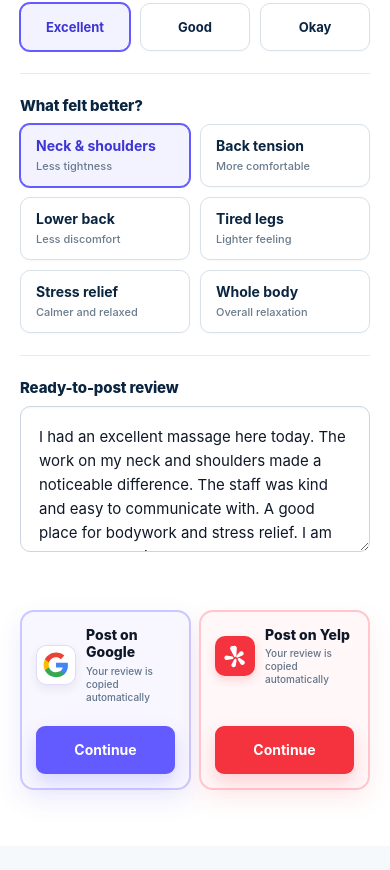
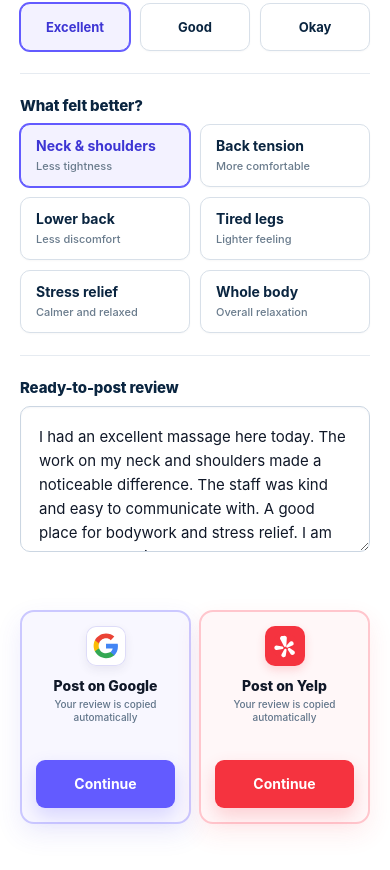
Before and after one commit to Alice1109-USA/review-assistant, a plain HTML site: page index.html in a window 390 px wide. Shown: the part 503-1373 px from the top of the page. Before the commit the page ends 1349 px from the top, so only its background shows below. Drawn offline with Linux system fonts and the light colour scheme.

Commit message:
Center mobile review card logos

```diff
--- a/index.html
+++ b/index.html
@@ -1199,18 +1199,25 @@
 
       .action.review-card {
         min-width: 0;
-        min-height: 180px;
+        min-height: 214px;
         padding: 14px;
-        grid-template-columns: 40px minmax(0, 1fr);
-        column-gap: 10px;
+        grid-template-columns: 1fr;
+        grid-template-rows: auto auto auto 1fr;
+        row-gap: 4px;
+        justify-items: center;
+        text-align: center;
       }
 
       .review-card .logo-badge,
       .review-card .yelp-logo {
+        grid-column: 1;
+        grid-row: 1;
         width: 40px;
         height: 40px;
+        margin-bottom: 7px;
         padding: 7px;
         border-radius: 10px;
+        justify-self: center;
       }
 
       .review-card .google-logo svg,
@@ -1219,11 +1226,29 @@
         height: 26px;
       }
 
-      .review-card strong { font-size: 14px; }
-      .review-card small { font-size: 10px; line-height: 1.3; }
+      .review-card strong {
+        grid-column: 1;
+        grid-row: 2;
+        align-self: auto;
+        justify-self: center;
+        font-size: 14px;
+        text-align: center;
+      }
+
+      .review-card small {
+        grid-column: 1;
+        grid-row: 3;
+        align-self: auto;
+        justify-self: center;
+        font-size: 10px;
+        line-height: 1.3;
+        text-align: center;
+      }
 
       .review-card .review-pill,
       .yelp-action .review-pill {
+        grid-column: 1;
+        grid-row: 4;
         min-height: 48px;
         margin-top: 14px;
         padding: 12px 8px;
```
